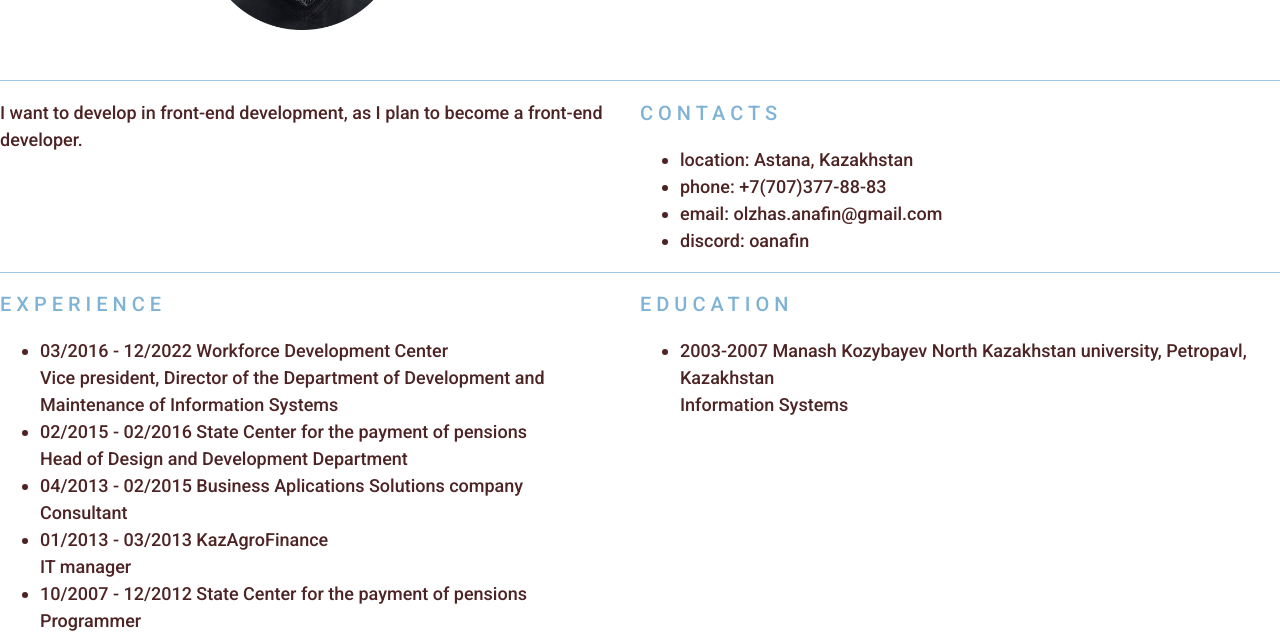
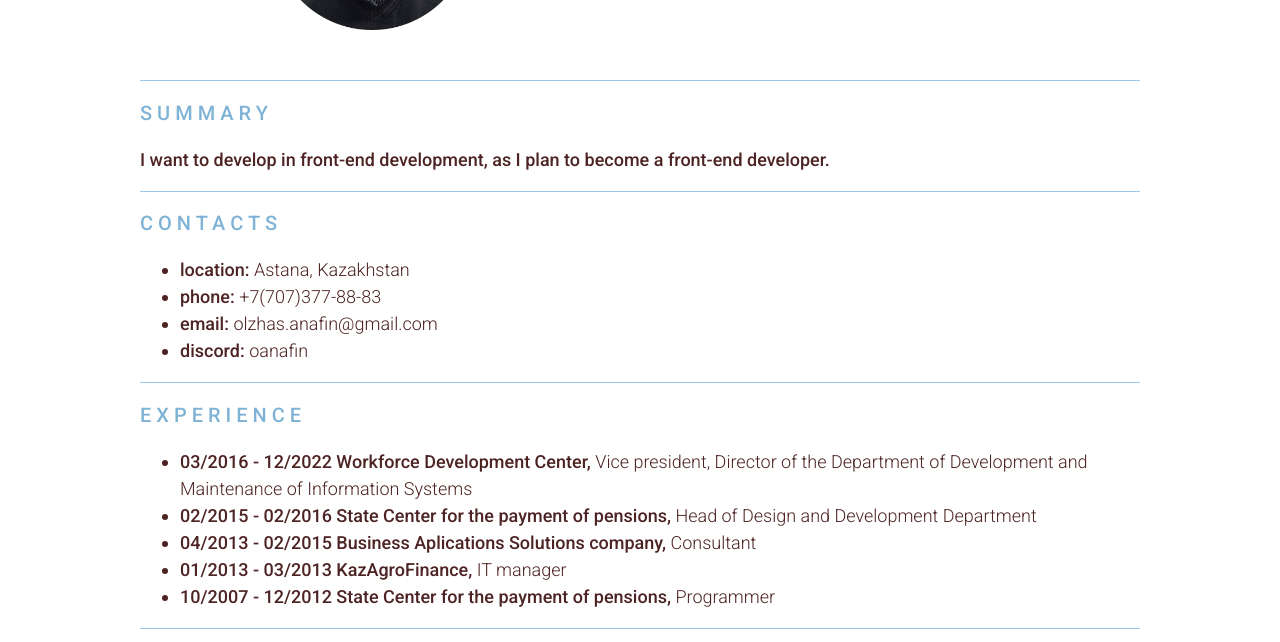
Before and after one commit to oanafin/rsschool-cv-2022, a plain HTML site: page index.html in a window 1280 px wide. Shown: the part 306-948 px from the top of the page. Drawn offline with Linux system fonts and the light colour scheme.

Commit message:
fix: correct html

```diff
--- a/index.html
+++ b/index.html
@@ -33,37 +33,45 @@
                     <h1 class="section-profile-title section-title ">Olzhas Anafin</h1>
                 </section>
                 <section class="section" id="summary">
+                    <h2 class="section-title">Summary</h2>
                     <p>I want to develop in front-end development, as I plan to become a front-end developer.</p>
                 </section>
                 <section class="section" id="contacts">
                     <h2 class="section-title">Contacts</h2>
                     <ul class="section-list">
-                        <li class="section-item">location: Astana, Kazakhstan</li>
-                        <li class="section-item">phone: +7(707)377-88-83</li>
-                        <li class="section-item">email: olzhas.anafin@gmail.com</li>
-                        <li class="section-item">discord: oanafin</li>
+                        <li class="section-item">location: <span class="section-item-text">Astana, Kazakhstan</span></li>
+                        <li class="section-item">phone: <span class="section-item-text">+7(707)377-88-83</span></li>
+                        <li class="section-item">email: <span class="section-item-text">olzhas.anafin@gmail.com</span></li>
+                        <li class="section-item">discord: <span class="section-item-text">oanafin</span></li>
                     </ul>
                 </section>
                 <section class="section" id="experience">
                     <h2 class="section-title">Experience</h2>
                     <ul class="section-list">
-                        <li class="section-item">03/2016 - 12/2022 Workforce Development Center</li>
-                        <span>Vice president, Director of the Department of Development and Maintenance of Information Systems</span>
-                        <li class="section-item">02/2015 - 02/2016 State Сenter for the payment of pensions</li>
-                        <span>Head of Design and Development Department</span>
-                        <li class="section-item">04/2013 - 02/2015 Business Aplications Solutions company</li>
-                        <span>Consultant</span>
-                        <li class="section-item">01/2013 - 03/2013 KazAgroFinance</li>
-                        <span>IT manager</span>
-                        <li class="section-item">10/2007 - 12/2012 State Сenter for the payment of pensions</li>
-                        <span>Programmer</span>
+                        <li class="section-item">03/2016 - 12/2022 Workforce Development Center,
+                            <span class="section-item-text">Vice president, Director of the Department of Development and Maintenance of Information Systems</span>
+                        </li>
+                        <li class="section-item">02/2015 - 02/2016 State Сenter for the payment of pensions,
+                            <span class="section-item-text">Head of Design and Development Department</span>
+                        </li>
+                        <li class="section-item">04/2013 - 02/2015 Business Aplications Solutions company,
+                            <span class="section-item-text">Consultant</span>
+                        </li>
+                        <li class="section-item">01/2013 - 03/2013 KazAgroFinance,
+                            <span class="section-item-text">IT manager</span>
+                        </li>
+                        <li class="section-item">10/2007 - 12/2012 State Сenter for the payment of pensions,
+                            <span class="section-item-text">Programmer</span>
+                        </li>
+
                     </ul>
                 </section>
                 <section class="section" id="education">
                     <h2 class="section-title">Education</h2>
                     <ul class="section-list">
-                        <li class="section-item">2003-2007 Manash Kozybayev North Kazakhstan university, Petropavl, Kazakhstan</li>
-                        <span>Information Systems</span>
+                        <li class="section-item">2003-2007 Manash Kozybayev North Kazakhstan university,
+                            <span class="section-item-text">Petropavl, Kazakhstan, Information Systems</span>
+                        </li>
                     </ul>
                 </section>
                 <section class="section" id="code">
--- a/style.css
+++ b/style.css
@@ -29,7 +29,7 @@ body {
 }
 
 .container {
-  max-width: 1440px;
+  max-width: 1000px;
   margin: 0 auto;
 }
 
@@ -39,15 +39,8 @@ body {
 }
 
 .section {
-  width: 50%;
+  width: 100%;
   border-bottom: 1px solid rgb(157, 201, 231);
-}
-
-@media (max-width: 768px) {
-  .section {
-    width: 100%;
-  }
-
 }
 
 .section-profile {
@@ -64,6 +57,10 @@ body {
   text-transform: uppercase;
   letter-spacing: 5px;
   color: rgb(127, 179, 214);
+}
+
+.section-item-text {
+  font-weight: 300;
 }
 
 .section-profile-title {
```
